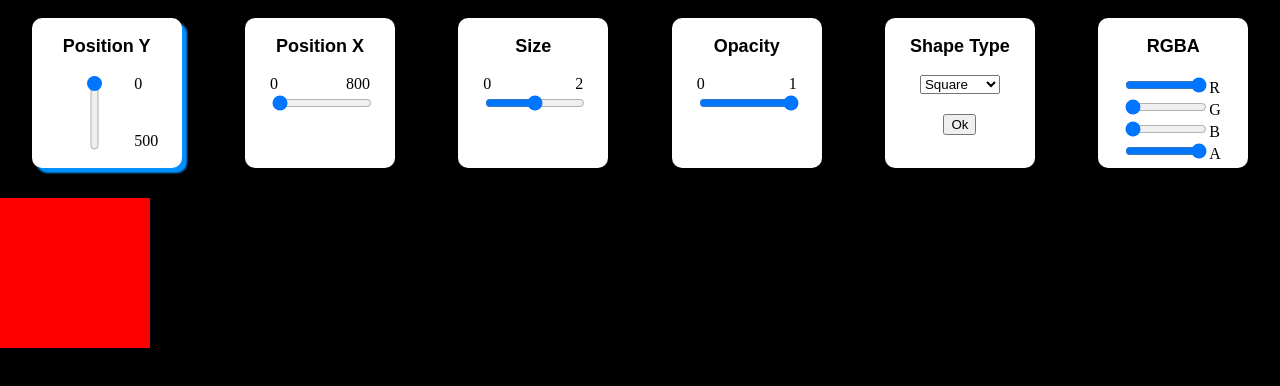
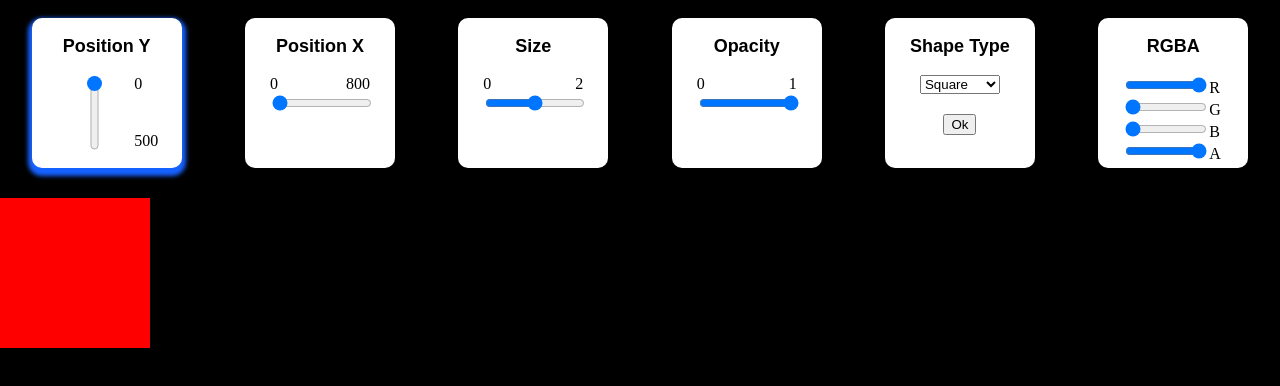
Before and after one commit to SomSingh23/Block-Play, a plain HTML site: page index.html in a window 1280 px wide. In both pictures the pointer is over the element 106 px from the left and 93 px from the top of the page. Drawn offline with Linux system fonts and the light colour scheme.

Commit message:
added new box shadow style

```diff
--- a/css/my.css
+++ b/css/my.css
@@ -20,7 +20,8 @@ body {
   transition-timing-function: cubic-bezier(0.075, 0.82, 0.165, 1);
 }
 .block:hover {
-  box-shadow: 5px 5px 2px rgb(0, 145, 255);
+  /* box-shadow: 5px 5px 2px rgb(0, 145, 255); */
+  box-shadow: rgb(20, 98, 255) 0px 4px 2px 0px, rgb(25, 98, 255) 0px 4px 4px 4px;
 }
 
 .menu {
```
